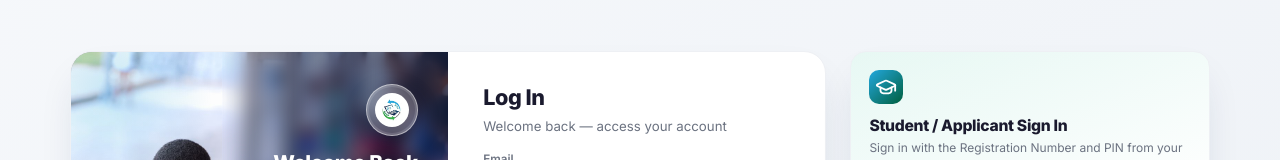
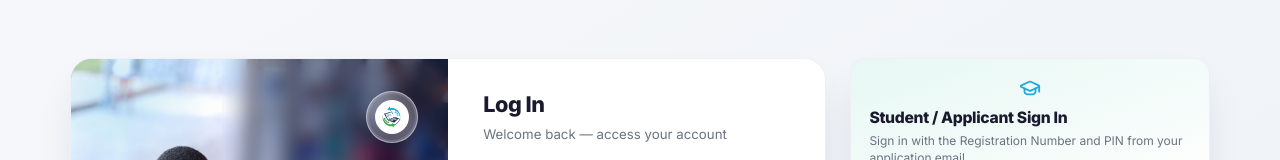
Before and after one commit to adolphenayituriki/DTS-Digital-Technology-Skills, a React (Vite) app in the folder client/: page /login in a window 1280 px wide. Shown: the part 247-407 px from the top of the page. Built offline with nearby package versions, Linux system fonts and the light colour scheme; no server answers.

Commit message:
Remove icon background in student sign-in card

```diff
--- a/client/src/styles/global.css
+++ b/client/src/styles/global.css
@@ -1727,9 +1727,10 @@ main:has(.apply-page) .apply-page { display: flex; flex-direction: column; min-h
 }
 .auth-student-head {
   display: flex; align-items: center; justify-content: center;
-  width: 34px; height: 34px; border-radius: 10px;
-  color: #fff; background: linear-gradient(135deg, var(--primary), #005f3e);
-  margin-bottom: 0.55rem;
+  width: auto; height: auto; border-radius: 0;
+  color: var(--primary);
+  background: none;
+  margin-bottom: 0.4rem;
 }
 .auth-student-card h2 { font-size: 0.98rem; font-weight: 800; margin: 0 0 0.1rem; letter-spacing: -0.02em; }
 .auth-student-sub { font-size: 0.75rem; color: var(--text-light); line-height: 1.4; margin: 0 0 0.8rem; }
```
